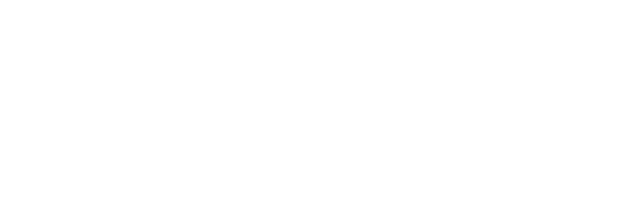
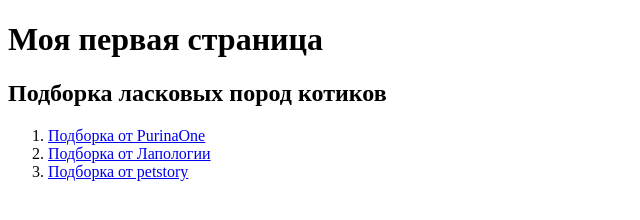
Before and after one commit to Schtrunga/task-html, a website: page src/index.html in a window 1280 px wide. Shown: the whole page, without its empty margins (0-640 px from the left). Drawn offline with Linux system fonts and the light colour scheme.

Commit message:
Задание по HTML

```diff
--- a/src/index.html
+++ b/src/index.html
@@ -1,7 +1,30 @@
-<!DOCTYPE html>
-<html lang="en">
+<!doctype html>
+<html lang="ru">
     <head>
+        <meta charset="UTF-8" />
         <title>HTML</title>
     </head>
-    <body></body>
+    <body>
+        <h1>Моя первая страница</h1>
+        <h2>Подборка ласковых пород котиков</h2>
+        <ol>
+            <li>
+                <a
+                    href="https://www.purinaone.ru/cat/articles/breeds/samye-laskovye-i-dobrye-koshki?utm_source=ya&utm_medium=cpc&utm_campaign=RU_Purina-One_YS_KW_General-Cats_RU&utm_content=srct_search_yandex.ru|cid_701534527|gid_5613123369|ad_17139123622|ph_205613123369|crt_0|pos_other|devt_desktop|reg_%D0%AF%D1%80%D0%BE%D1%81%D0%BB%D0%B0%D0%B2%D0%BB%D1%8C&etext=2202.ZZKGNxyrKluTKxnCxvTNGqKJ2Ogumb8XiteNizFVc-_GugJ0ZLDwmg9j-1Os84s6NTjNiSnPe2P3_PsRQaT2CWllbHppdWxzZXJpZnd2eHg.60b7463c2bd63f212ee5a1e37b6a6aa8a6325adb&yclid=16226154491978186751"
+                    >Подборка от PurinaOne</a
+                >
+            </li>
+            <li>
+                <a href="https://lapologiya.ru/breeds/cats/affectionate/"
+                    >Подборка от Лапологии</a
+                >
+            </li>
+            <li>
+                <a
+                    href="https://petstory.ru/knowledge/cats/cat-adoption/samye-laskovye-porody-koshek/"
+                    >Подборка от petstory</a
+                >
+            </li>
+        </ol>
+    </body>
 </html>
```
Also changed, not shown: 1 other file.
